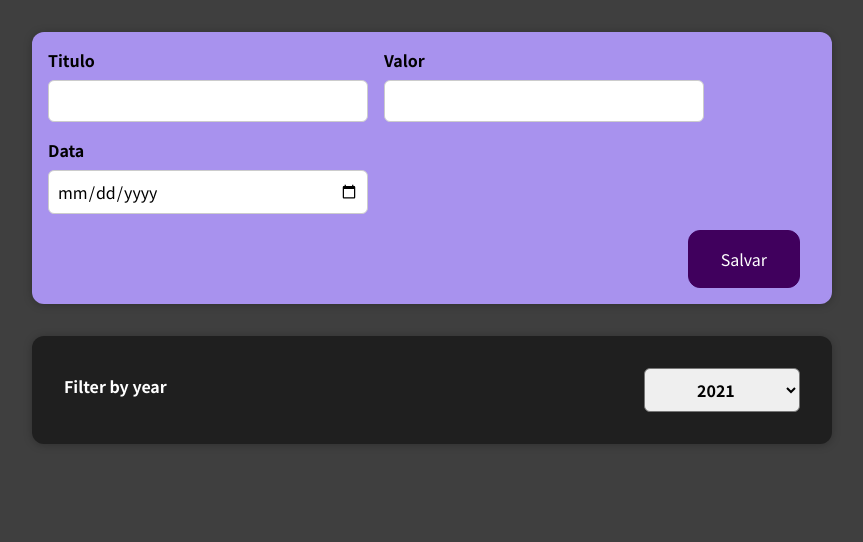
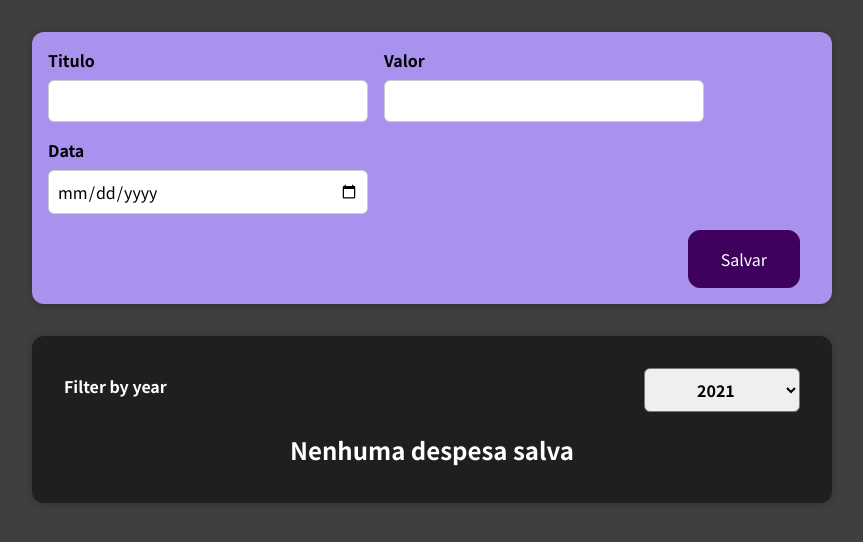
Before and after one commit to jviitsm/react-complete-guide, a React (Create React App) app: page / in a window 1280 px wide. Shown: the top 542 px of the page, without its empty margins (208-1071 px from the left). Built offline with nearby package versions, Linux system fonts and the light colour scheme.

Commit message:
texto padrao mudado

```diff
--- a/src/components/Expenses/index.js
+++ b/src/components/Expenses/index.js
@@ -19,8 +19,9 @@ export default function Expenses(props) {
     return (
         <Card className="expenses">
             <ExpensesFilter selectFilter={handleFilterChange} selectedYear={selectedYear} />
-            {props.expenses ? props.expenses.map(item =>
-                <ExpenseItem key={item.id} title={item.title} amount={item.amount} date={item.date} />) : ''}
+            {props.expenses.length > 0 ? props.expenses.map(item =>
+                <ExpenseItem key={item.id} title={item.title} amount={item.amount} date={item.date} />)
+                : <h2 style={{color: 'white', textAlign: 'center'}}>Nenhuma despesa salva</h2>}
 
         </Card>
     )
```
Also changed, not shown: 1 other file (tests, documents, lock files or other folders).
